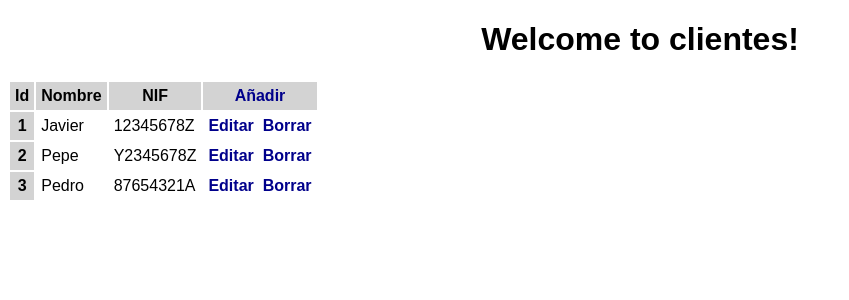
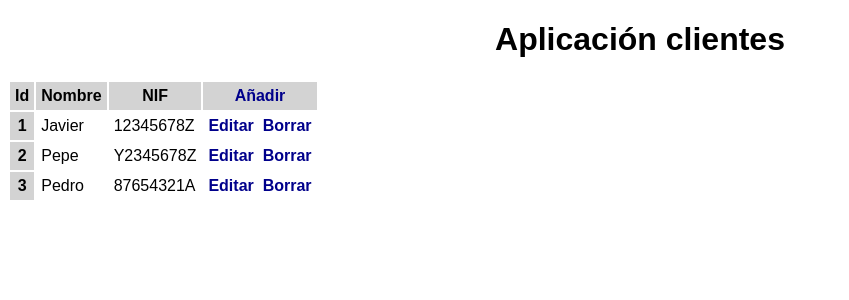
Before and after one commit to javierlete/angular2-clientes, an Angular app: page / in a window 1280 px wide. Shown: the top 300 px of the page, without its empty margins (0-849 px from the left). Built offline with nearby package versions, Linux system fonts and the light colour scheme.

Commit message:
Cambio de título de la aplicación

```diff
--- a/src/app/app.component.html
+++ b/src/app/app.component.html
@@ -1,7 +1,7 @@
 <!--The content below is only a placeholder and can be replaced.-->
 <div style="text-align:center">
   <h1>
-    Welcome to {{ title }}!
+    Aplicación {{ title }}
   </h1>
 </div>
 
```
